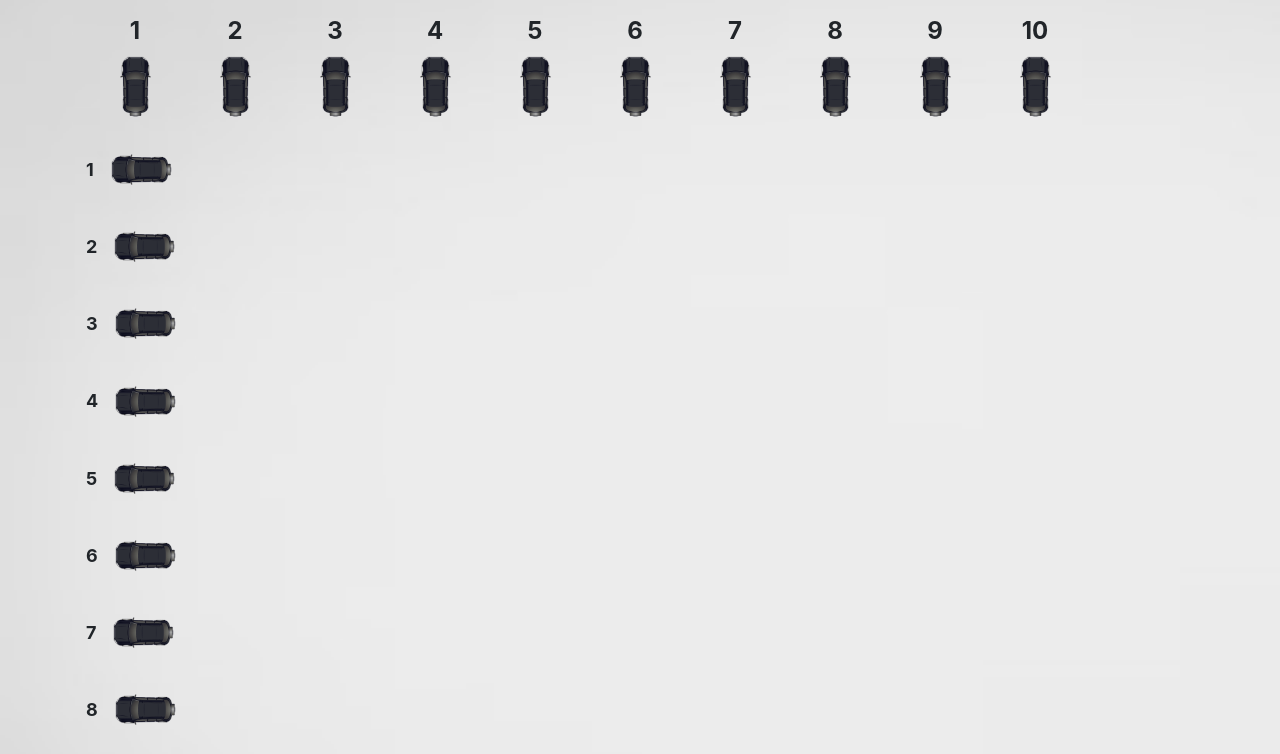
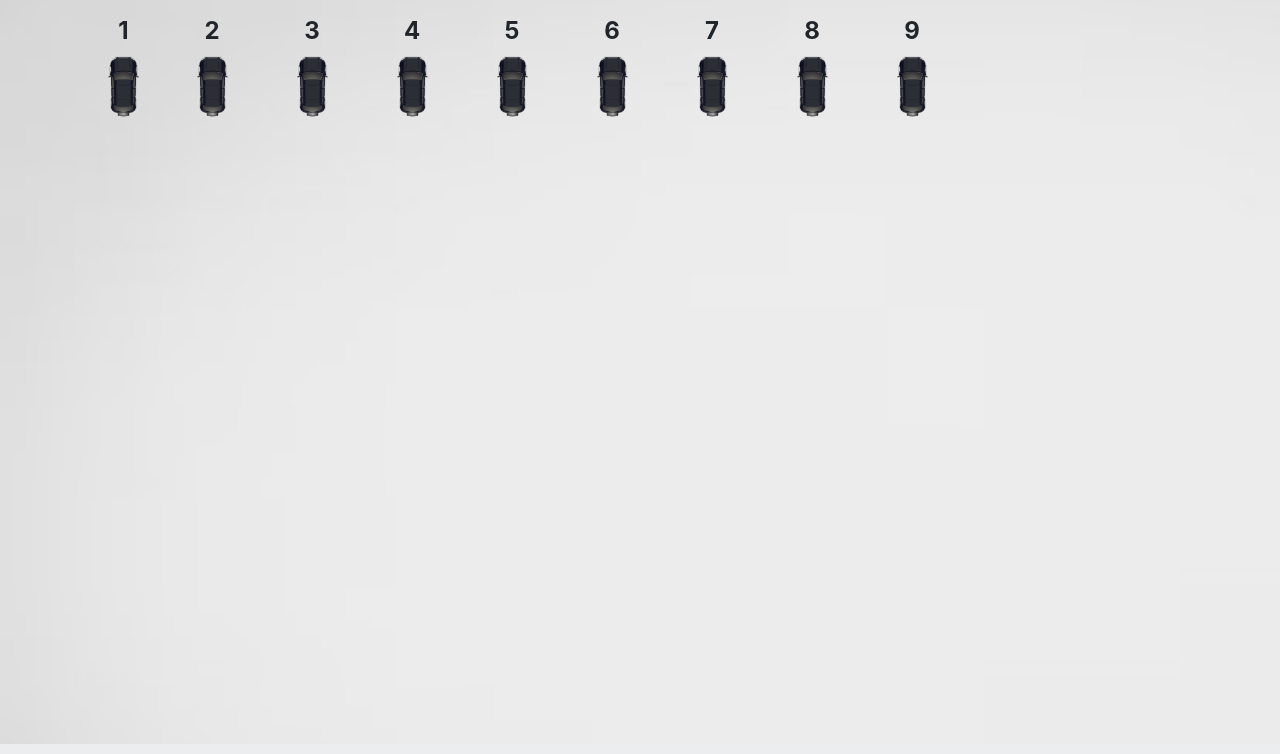
Before and after one commit to JonyR316/Parqueo, a PHP site: page / in a window 1280 px wide. Shown: the part 56-810 px from the top of the page. Run offline with PHP 8.4, Linux system fonts and the light colour scheme.

Commit message:
correccion

```diff
--- a/index.php
+++ b/index.php
@@ -150,72 +150,8 @@
           </center>
         </p>
       </td>
-      <td width="100px">
-        <p>
-          <center>
-          <h4><b>10</b></h4>
-          <img src="public/imagenes/auto.png" width="75px" alt="">
-          </center>
-        </p>
-      </td>
     </tr>
-    <tr>
-    <td width="100px" style="display: flex; align-items: center; margin-bottom: 10px;">
-      <h4 style="margin: 0; font-size: 18px;"><b>1</b></h4>
-      <img src="public/imagenes/auto.png" width="75px" alt="" style="transform: rotate(-90deg); margin-left: 10px;">
-    </td>
-  </tr>
-  <tr>
-    <td width="100px" style="display: flex; align-items: center; margin-bottom: 10px;">
-      <h4 style="margin: 0; font-size: 18px;"><b>2</b></h4>
-      <img src="public/imagenes/auto.png" width="75px" alt="" style="transform: rotate(-90deg); margin-left: 10px;">
-    </td>
-  </tr>
-  <tr>
-    <td width="100px" style="display: flex; align-items: center; margin-bottom: 10px;">
-      <h4 style="margin: 0; font-size: 18px;"><b>3</b></h4>
-      <img src="public/imagenes/auto.png" width="75px" alt="" style="transform: rotate(-90deg); margin-left: 10px;">
-    </td>
-  </tr>
-  <tr>
-    <td width="100px" style="display: flex; align-items: center; margin-bottom: 10px;">
-      <h4 style="margin: 0; font-size: 18px;"><b>4</b></h4>
-      <img src="public/imagenes/auto.png" width="75px" alt="" style="transform: rotate(-90deg); margin-left: 10px;">
-    </td>
-  </tr>
-  <tr>
-    <td width="100px" style="display: flex; align-items: center; margin-bottom: 10px;">
-      <h4 style="margin: 0; font-size: 18px;"><b>5</b></h4>
-      <img src="public/imagenes/auto.png" width="75px" alt="" style="transform: rotate(-90deg); margin-left: 10px;">
-    </td>
-  </tr>
-  <tr>
-    <td width="100px" style="display: flex; align-items: center; margin-bottom: 10px;">
-      <h4 style="margin: 0; font-size: 18px;"><b>6</b></h4>
-      <img src="public/imagenes/auto.png" width="75px" alt="" style="transform: rotate(-90deg); margin-left: 10px;">
-    </td>
-  </tr>
-  <tr>
-    <td width="100px" style="display: flex; align-items: center; margin-bottom: 10px;">
-      <h4 style="margin: 0; font-size: 18px;"><b>7</b></h4>
-      <img src="public/imagenes/auto.png" width="75px" alt="" style="transform: rotate(-90deg); margin-left: 10px;">
-    </td>
-  </tr>
-  <tr>
-    <td width="100px" style="display: flex; align-items: center; margin-bottom: 10px;">
-      <h4 style="margin: 0; font-size: 18px;"><b>8</b></h4>
-      <img src="public/imagenes/auto.png" width="75px" alt="" style="transform: rotate(-90deg); margin-left: 10px;">
-    </td>
-  </tr>
-
-
-
-
 </table>
-
-
-
-
 </div>
 
 
```
